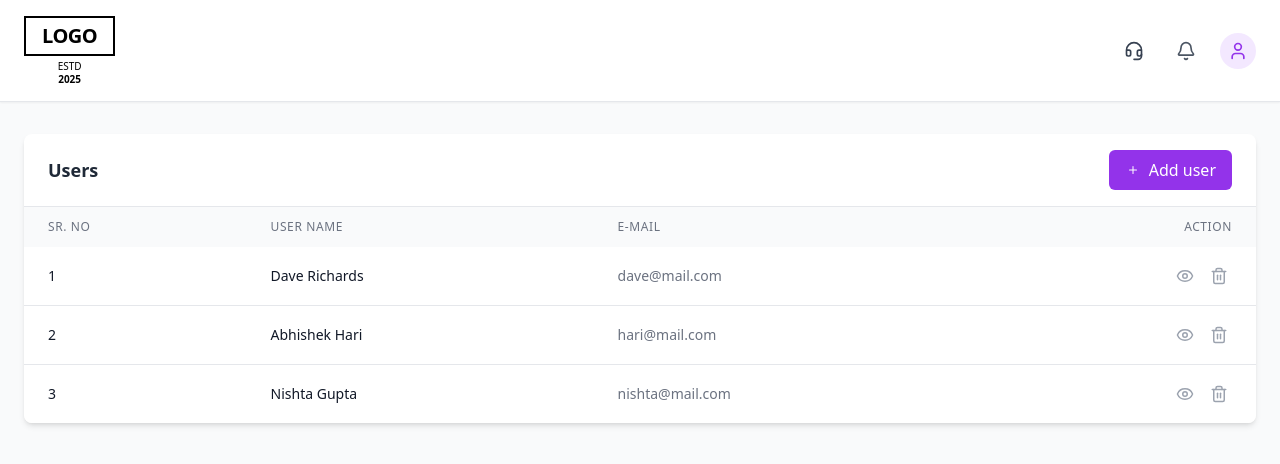
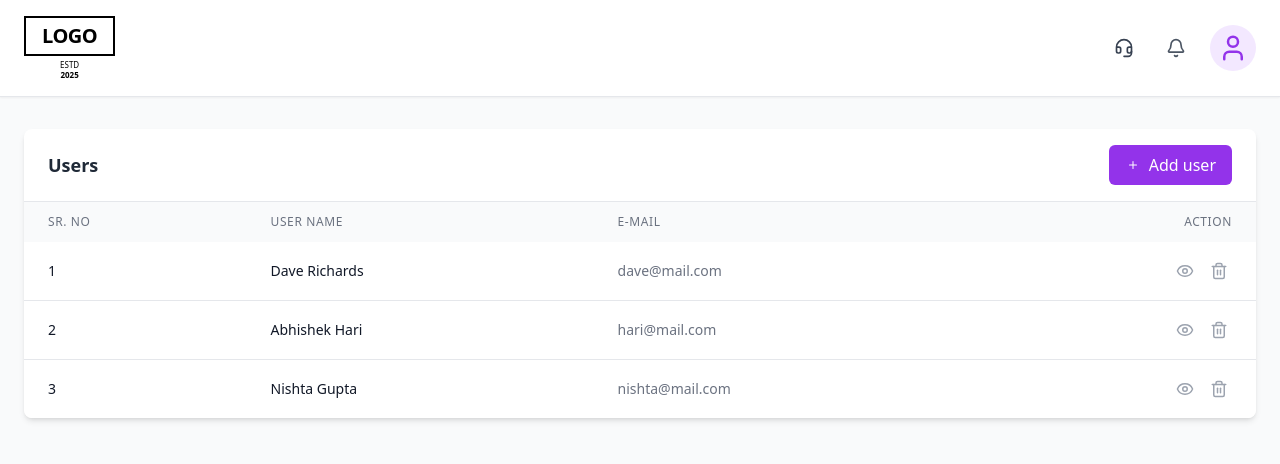
Before and after one commit to Nagasurya07/buddy_frontend, a React (Vite) app: page / in a window 1280 px wide. Shown: the top 464 px of the page. Built offline with nearby package versions, Linux system fonts and the light colour scheme.

Commit message:
chore: update App header UI and remove unused avatar asset

```diff
--- a/src/App.jsx
+++ b/src/App.jsx
@@ -55,7 +55,7 @@ const App = () => {
                   LOGO
                 </span>
               </div>
-              <div className="mt-1 text-[10px] leading-tight text-black text-center">
+              <div className="mt-1 text-[8px] leading-tight text-black text-center">
                 <div className="font-medium">ESTD</div>
                 <div className="font-semibold">2025</div>
               </div>
@@ -70,7 +70,7 @@ const App = () => {
               <Bell size={20} />
             </button>
             <button className="p-2 bg-purple-100 rounded-full text-purple-600 hover:bg-purple-200 transition-colors">
-              <User size={20} />
+              <User size={30} />
             </button>
           </div>
         </div>
```
Also changed, not shown: src/assets/avatar.svg (deleted).
